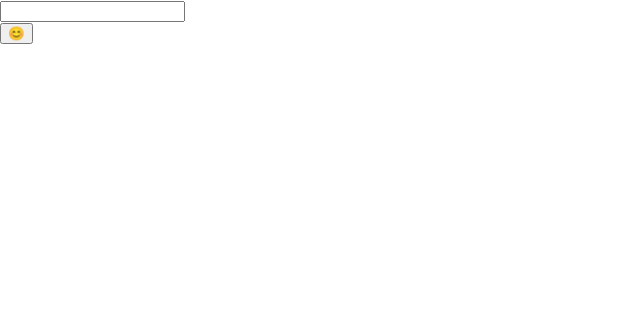
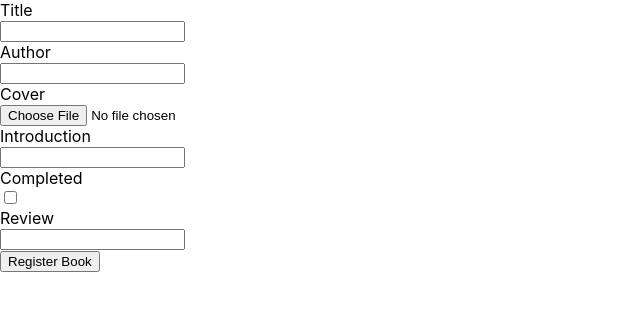
Before and after one commit to braaidg/react-basics, a React (Vite) app: page /create in a window 1280 px wide. Shown: the top 310 px of the page, without its empty margins (0-640 px from the left). Built offline with nearby package versions, Linux system fonts and the light colour scheme.

Commit message:
Added create page with form

```diff
--- a/package.json
+++ b/package.json
@@ -10,7 +10,8 @@
   },
   "dependencies": {
     "react": "^18.2.0",
-    "react-dom": "^18.2.0"
+    "react-dom": "^18.2.0",
+    "react-router-dom": "^6.4.2"
   },
   "devDependencies": {
     "@types/react": "^18.0.17",
--- a/src/App.jsx
+++ b/src/App.jsx
@@ -1,9 +1,21 @@
-import EmojiPickerInput from "./components/emojiPicker/EmojiPickerInput"
+import { Routes, Route, BrowserRouter } from "react-router-dom"
+
+import Index from './pages/Index'
+import Create from './pages/Create'
+import View from './pages/View'
 
 function App() {
 
   return (
-    <EmojiPickerInput/>
+    <div>
+      <BrowserRouter>
+        <Routes>
+          <Route path="/" element={<Index/>} />
+          <Route path="create" element={<Create/>} />
+          <Route path="view/:bookId" element={<View/>} />
+        </Routes>
+      </BrowserRouter>
+    </div>
   )
 }
 
--- a/src/components/emojiPicker/EmojiPicker.jsx
+++ /dev/null
@@ -1,48 +0,0 @@
-import { forwardRef, useState } from "react"
-import { data as emojilist} from './data'
-import EmojiSearch from './EmojiSearch'
-// export default forwardRef((props, inputRef) => {
-
-// })
-
-export function EmojiPicker(props, inputRef) {
-  const [isOpen, setIsOpen] = useState(false)
-  const [emojis, setEmojis] = useState(emojilist)
-
-  function handleClickOpen() {
-    setIsOpen(!isOpen)
-  }
-
-  function handleSearch(e) {
-    const q = e.target.value.toLowerCase();
-
-    if(!!q) {
-      const search = emojilist.filter(emoji => emoji.name.toLowerCase().includes(q) || emoji.keywords.toLowerCase().includes(q))
-      setEmojis(search)
-    } else {
-      setEmojis(emojilist)
-    }
-
-
-  }
-
-  function EmojiPickerContainer () {
-    return (
-      <div>
-        <EmojiSearch onSearch={handleSearch}/>
-        <div>
-          {emojilist.map(emoji => (
-          <div key={emoji.symbol}>{emoji.symbol}</div>))}
-        </div>
-      </div>
-    )
-  }
-
-
-  return <div>
-    <button onClick={handleClickOpen}>😊</button>
-    {isOpen ? <EmojiPickerContainer/> : ""}
-  </div>
-}
-
-export default forwardRef(EmojiPicker);
--- a/src/components/emojiPicker/EmojiPickerInput.jsx
+++ /dev/null
@@ -1,16 +0,0 @@
-import { useRef } from "react";
-import EmojiPicker from "./EmojiPicker";
-
-const EmojiPickerInput = () => {
-
-  const refInput = useRef(null);
-
-  return (
-    <div>
-      <input ref={refInput} />
-      <EmojiPicker ref={refInput} />
-    </div>
-  )
-}
-
-export default EmojiPickerInput;
--- a/src/components/emojiPicker/EmojiSearch.jsx
+++ /dev/null
@@ -1,16 +0,0 @@
-import { useState } from "react";
-
-const EmojiSearch = ({onSearch}) => {
-  const [value, setValue] = useState("")
-
-  function handleChange(e) {
-    setValue(e.target.value);
-    onSearch(e)
-  }
-
-  return (
-    <input type="text" onChange={handleChange} value={value} />
-  )
-}
-
-export default EmojiSearch;
--- a/src/components/emojiPicker/data.js
+++ /dev/null
@@ -1,27 +0,0 @@
-export const data = [
-  {
-    symbol: "😊",
-    name: "cara alegre",
-    keywords: "smiling face happy",
-  },
-  {
-    symbol: "❤️",
-    name: "corazon",
-    keywords: "hearth love like"
-  },
-  {
-    symbol: "🔥",
-    name: "fuego",
-    keywords: "fire hot burn",
-  },
-  {
-    symbol: "💠",
-    name: "diamond",
-    keywords: "gem stone diamond",
-  },
-  {
-    symbol: "🤯",
-    name: "cabeza explotada",
-    keywords: "head exploding mind blowing",
-  },
-]
--- /dev/null
+++ b/src/pages/Create.jsx
@@ -0,0 +1,99 @@
+import { useState } from "react";
+
+const Create = () => {
+  const [title, setTitle] = useState("");
+  const [author, setAuthor] = useState("");
+  const [cover, setCover] = useState("");
+  const [intro, setIntro] = useState("");
+  const [completed, setCompleted] = useState(false);
+  const [review, setReview] = useState("");
+
+  function handleOnChangeFile(e) {
+    const element = e.target;
+    const file = element.files[0];
+    const reader = new FileReader();
+
+    reader.readAsDataURL(file);
+
+    reader.onloadend = function() {
+      setCover(reader.result.toString());
+    }
+  }
+
+  function handleChange(e) {
+    const name = e.target.name;
+    const value = e.target.value
+
+    switch(name) {
+      case 'title':
+        setTitle(value);
+        break;
+      case 'author':
+        setAuthor(value);
+        break;
+      case 'intro':
+        setIntro(value);
+        break;
+      case 'completed':
+        setCompleted(e.target.checked)
+        break;
+      case 'review':
+        setReview(value);
+        break;
+        default:
+    }
+  }
+
+  function handleSubmit(e) {
+    e.preventDefault();
+
+    const newBook = {
+      id: crypto.randomUUID(),
+      title,
+      author,
+      cover,
+      intro,
+      completed,
+      review
+    }
+
+    //TODO: mandar a registrar el libro
+
+  }
+
+  return (
+    <div>
+      <form onSubmit={handleSubmit}>
+      <div>
+          <div>Title</div>
+          <input type="text" name="title" onChange={handleChange} value={title} />
+        </div>
+        <div>
+          <div>Author</div>
+          <input type="text" name="author" onChange={handleChange} value={author} />
+        </div>
+        <div>
+          <div>Cover</div>
+          <input type="file" name="cover" onChange={handleOnChangeFile}/>
+        </div>
+        <div>{!!cover ? <img src={cover} width="200" alt="preview" /> : ""}</div>
+        <div>
+          <div>Introduction</div>
+          <input type="text" name="intro" onChange={handleChange} value={intro} />
+        </div>
+        <div>
+          <div>Completed</div>
+          <input type="checkbox" name="completed" onChange={handleChange} value={completed} />
+        </div>
+        <div>
+          <div>Review</div>
+          <input type="text" name="review" onChange={handleChange} value={review} />
+        </div>
+
+        <input type="submit" value="Register Book"/>
+      </form>
+    </div>
+  )
+}
+
+export default Create;
--- /dev/null
+++ b/src/pages/Index.jsx
@@ -0,0 +1,5 @@
+export default function Index() {
+  return (
+    <div>Index</div>
+  )
+}
--- /dev/null
+++ b/src/pages/View.jsx
@@ -0,0 +1,8 @@
+
+const View = () => {
+  return (
+    <div>View</div>
+  )
+}
+
+export default View;
```
Also changed, not shown: src/components/emojiPicker/EmojiButton.jsx (deleted, +0 -13 lines), 1 other file (tests, documents, lock files or other folders).
